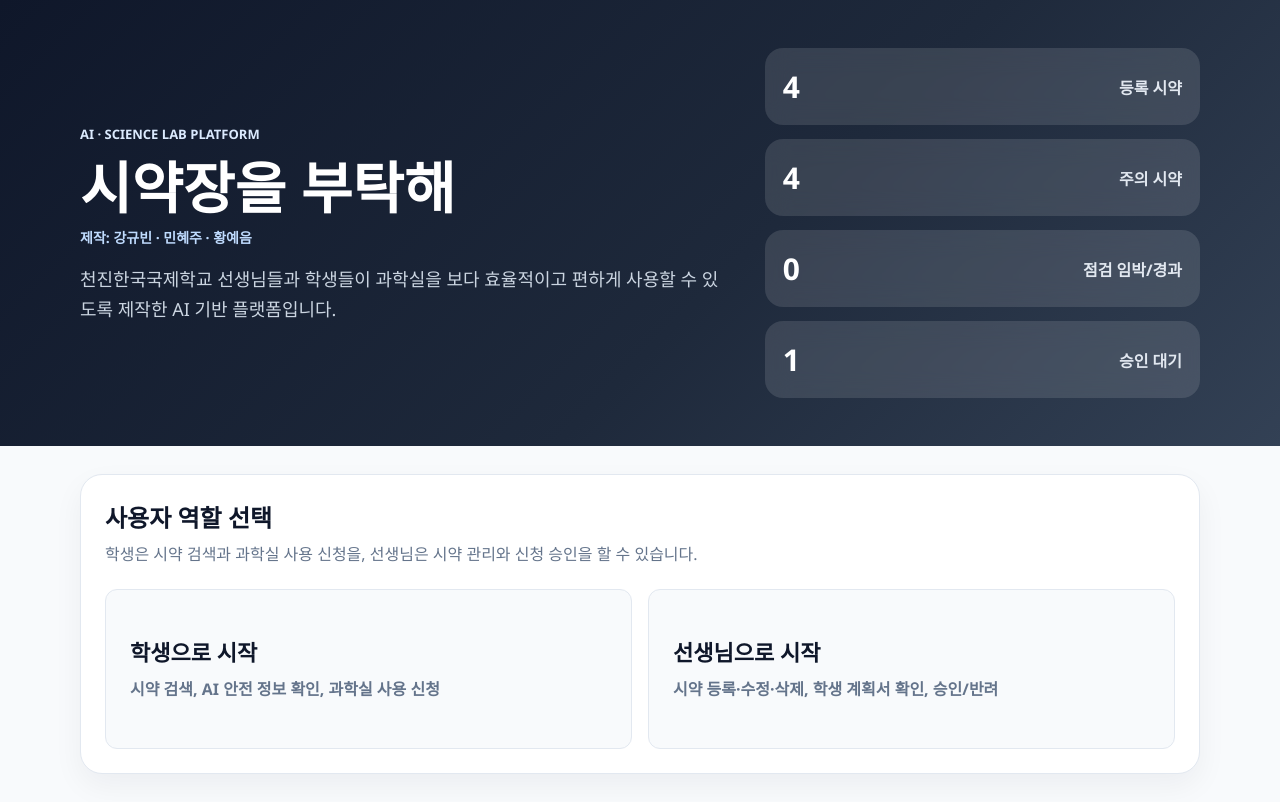
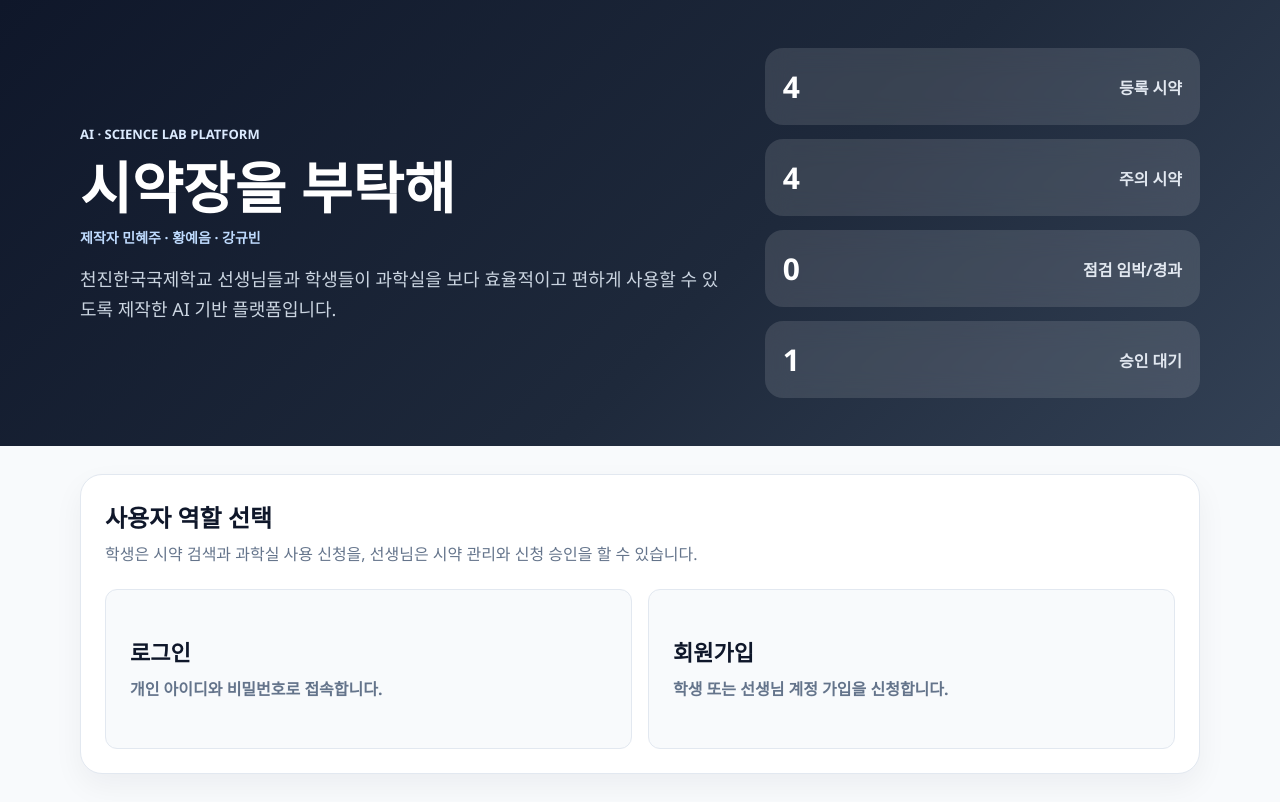
Before and after one commit to kangb-maker/kistchemistrymanager, a Flask app: page / in a window 1280 px wide. Run offline with Flask 3, Linux system fonts and the light colour scheme; data comes from the database, SQL or seed files in the repository.

Commit message:
Add files via upload

```diff
--- a/app.py
+++ b/app.py
@@ -5,12 +5,16 @@ import sqlite3
 from pathlib import Path
 
 from flask import Flask, jsonify, render_template, request, session
+from werkzeug.security import check_password_hash, generate_password_hash
 
 
 BASE_DIR = Path(__file__).resolve().parent
 DB_PATH = BASE_DIR / "lab.db"
 TEACHER_KEY = os.environ.get("TEACHER_KEY", "teacher1234")
 STUDENT_PASSWORD = os.environ.get("STUDENT_PASSWORD", "student1234")
+TEACHER_SIGNUP_KEY = os.environ.get("TEACHER_SIGNUP_KEY", "teacher-invite-2026")
+ADMIN_USERNAME = os.environ.get("ADMIN_USERNAME", "admin")
+ADMIN_PASSWORD = os.environ.get("ADMIN_PASSWORD", "admin1234")
 
 app = Flask(__name__)
 app.secret_key = os.environ.get("SECRET_KEY", "dev-secret-change-before-deploy")
@@ -44,6 +48,16 @@ REQUEST_FIELDS = [
     "created_at",
 ]
 
+USER_FIELDS = [
+    "id",
+    "username",
+    "name",
+    "student_id",
+    "role",
+    "status",
+    "created_at",
+]
+
 
 def get_db() -> sqlite3.Connection:
     conn = sqlite3.connect(DB_PATH)
@@ -70,6 +84,39 @@ def init_db() -> None:
             )
             """
         )
+
+        conn.execute(
+            """
+            CREATE TABLE IF NOT EXISTS users (
+                id INTEGER PRIMARY KEY AUTOINCREMENT,
+                username TEXT NOT NULL UNIQUE,
+                password_hash TEXT NOT NULL,
+                name TEXT NOT NULL,
+                student_id TEXT DEFAULT '',
+                role TEXT NOT NULL,
+                status TEXT NOT NULL DEFAULT 'pending',
+                created_at TEXT DEFAULT CURRENT_TIMESTAMP
+            )
+            """
+        )
+
+        admin = conn.execute(
+            "SELECT id FROM users WHERE username = ?",
+            (ADMIN_USERNAME,),
+        ).fetchone()
+        if admin is None:
+            conn.execute(
+                """
+                INSERT INTO users
+                    (username, password_hash, name, student_id, role, status)
+                VALUES (?, ?, ?, '', 'admin', 'approved')
+                """,
+                (
+                    ADMIN_USERNAME,
+                    generate_password_hash(ADMIN_PASSWORD),
+                    "최고 관리자",
+                ),
+            )
         ensure_column(conn, "reagents", "english_name", "TEXT DEFAULT ''")
         ensure_column(conn, "reagents", "chemical_code", "TEXT DEFAULT ''")
         ensure_column(conn, "reagents", "hazard_level", "TEXT DEFAULT ''")
@@ -142,7 +189,7 @@ def role() -> str | None:
 
 
 def require_teacher():
-    if role() != "teacher":
+    if role() not in {"teacher", "admin"}:
         return jsonify({"message": "선생님 관리자 권한이 필요합니다."}), 403
     return None
 
@@ -154,7 +201,115 @@ def index():
 
 @app.get("/api/session")
 def session_status():
-    return jsonify({"role": role(), "student": session.get("student")})
+    return jsonify(
+        {
+            "role": role(),
+            "student": session.get("student"),
+            "user": session.get("user"),
+        }
+    )
+
+
+@app.post("/api/register")
+def register():
+    data = request.get_json(silent=True) or {}
+    username = data.get("username", "").strip()
+    password = data.get("password", "")
+    name = data.get("name", "").strip()
+    student_id = data.get("student_id", "").strip()
+    requested_role = data.get("role", "student").strip()
+    invite_key = data.get("invite_key", "")
+    privacy_agreed = data.get("privacy_agreed") is True
+
+    if not privacy_agreed:
+        return jsonify({"message": "개인정보 수집 및 이용에 동의해야 합니다."}), 400
+    if requested_role not in {"student", "teacher"}:
+        return jsonify({"message": "가입 권한이 올바르지 않습니다."}), 400
+    if not username or not password or not name:
+        return jsonify({"message": "아이디, 비밀번호, 이름은 필수입니다."}), 400
+    if len(username) < 4:
+        return jsonify({"message": "아이디는 4자 이상이어야 합니다."}), 400
+    if len(password) < 8:
+        return jsonify({"message": "비밀번호는 8자 이상이어야 합니다."}), 400
+    if requested_role == "student" and not student_id:
+        return jsonify({"message": "학생은 학번을 입력해야 합니다."}), 400
+    if requested_role == "teacher" and invite_key != TEACHER_SIGNUP_KEY:
+        return jsonify({"message": "선생님 가입 초대키가 올바르지 않습니다."}), 401
+
+    with get_db() as conn:
+        duplicate = conn.execute(
+            "SELECT id FROM users WHERE username = ?",
+            (username,),
+        ).fetchone()
+        if duplicate:
+            return jsonify({"message": "이미 사용 중인 아이디입니다."}), 409
+
+        if student_id:
+            duplicate_student = conn.execute(
+                "SELECT id FROM users WHERE student_id = ?",
+                (student_id,),
+            ).fetchone()
+            if duplicate_student:
+                return jsonify({"message": "이미 등록된 학번입니다."}), 409
+
+        conn.execute(
+            """
+            INSERT INTO users
+                (username, password_hash, name, student_id, role, status)
+            VALUES (?, ?, ?, ?, ?, 'pending')
+            """,
+            (
+                username,
+                generate_password_hash(password),
+                name,
+                student_id,
+                requested_role,
+            ),
+        )
+
+    return jsonify({"message": "가입 신청이 완료되었습니다. 관리자 승인 후 로그인할 수 있습니다."}), 201
+
+
+@app.post("/api/login")
+def account_login():
+    data = request.get_json(silent=True) or {}
+    username = data.get("username", "").strip()
+    password = data.get("password", "")
+
+    with get_db() as conn:
+        user = conn.execute(
+            """
+            SELECT id, username, password_hash, name, student_id, role, status
+            FROM users
+            WHERE username = ?
+            """,
+            (username,),
+        ).fetchone()
+
+    if user is None or not check_password_hash(user["password_hash"], password):
+        return jsonify({"message": "아이디 또는 비밀번호가 올바르지 않습니다."}), 401
+    if user["status"] == "pending":
+        return jsonify({"message": "가입 승인 대기 중입니다."}), 403
+    if user["status"] == "rejected":
+        return jsonify({"message": "가입이 승인되지 않은 계정입니다."}), 403
+
+    session.clear()
+    session["user_id"] = user["id"]
+    session["role"] = user["role"]
+    session["user"] = {
+        "id": user["id"],
+        "username": user["username"],
+        "name": user["name"],
+        "student_id": user["student_id"],
+        "role": user["role"],
+    }
+    if user["role"] == "student":
+        session["student"] = {
+            "name": user["name"],
+            "student_id": user["student_id"],
+        }
+
+    return jsonify({"role": user["role"], "user": session["user"], "student": session.get("student")})
 
 
 @app.post("/api/login/student")
@@ -189,6 +344,77 @@ def teacher_login():
 def logout():
     session.clear()
     return jsonify({"role": None})
+
+
+@app.get("/api/users")
+def list_users():
+    if role() not in {"teacher", "admin"}:
+        return jsonify({"message": "회원 관리 권한이 필요합니다."}), 403
+
+    fields = ", ".join(USER_FIELDS)
+    with get_db() as conn:
+        if role() == "admin":
+            rows = conn.execute(
+                f"SELECT {fields} FROM users ORDER BY status DESC, id DESC"
+            ).fetchall()
+        else:
+            rows = conn.execute(
+                f"""
+                SELECT {fields}
+                FROM users
+                WHERE role = 'student'
+                ORDER BY status DESC, id DESC
+                """
+            ).fetchall()
+
+    return jsonify([row_dict(row, USER_FIELDS) for row in rows])
+
+
+@app.patch("/api/users/<int:user_id>")
+def update_user_status(user_id: int):
+    if role() not in {"teacher", "admin"}:
+        return jsonify({"message": "회원 관리 권한이 필요합니다."}), 403
+
+    data = request.get_json(silent=True) or {}
+    status = data.get("status", "").strip()
+    if status not in {"pending", "approved", "rejected"}:
+        return jsonify({"message": "회원 상태 값이 올바르지 않습니다."}), 400
+
+    with get_db() as conn:
+        target = conn.execute(
+            "SELECT id, role FROM users WHERE id = ?",
+            (user_id,),
+        ).fetchone()
+        if target is None:
+            return jsonify({"message": "회원을 찾을 수 없습니다."}), 404
+        if target["role"] in {"teacher", "admin"} and role() != "admin":
+            return jsonify({"message": "선생님 계정은 최고 관리자만 승인할 수 있습니다."}), 403
+        if target["role"] == "admin":
+            return jsonify({"message": "최고 관리자 상태는 변경할 수 없습니다."}), 400
+
+        conn.execute("UPDATE users SET status = ? WHERE id = ?", (status, user_id))
+        row = conn.execute(
+            f"SELECT {', '.join(USER_FIELDS)} FROM users WHERE id = ?",
+            (user_id,),
+        ).fetchone()
+
+    return jsonify(row_dict(row, USER_FIELDS))
+
+
+@app.delete("/api/users/<int:user_id>")
+def delete_user(user_id: int):
+    if role() != "admin":
+        return jsonify({"message": "최고 관리자 권한이 필요합니다."}), 403
+
+    with get_db() as conn:
+        target = conn.execute("SELECT role FROM users WHERE id = ?", (user_id,)).fetchone()
+        if target is None:
+            return jsonify({"message": "회원을 찾을 수 없습니다."}), 404
+        if target["role"] == "admin":
+            return jsonify({"message": "최고 관리자 계정은 삭제할 수 없습니다."}), 400
+        conn.execute("DELETE FROM users WHERE id = ?", (user_id,))
+
+    return jsonify({"message": "회원 계정이 삭제되었습니다."})
 
 
 @app.get("/api/reagents")
--- a/render.yaml
+++ b/render.yaml
@@ -11,3 +11,9 @@ services:
         value: teacher1234
       - key: STUDENT_PASSWORD
         value: student1234
+      - key: TEACHER_SIGNUP_KEY
+        value: teacher-invite-2026
+      - key: ADMIN_USERNAME
+        value: admin
+      - key: ADMIN_PASSWORD
+        value: change-this-admin-password
--- a/static/app.js
+++ b/static/app.js
@@ -18,6 +18,7 @@ const state = {
   student: null,
   reagents: [],
   requests: [],
+  users: [],
   query: "",
   editingId: null,
   teacherSection: null,
@@ -179,15 +180,18 @@ function analyzeExperimentPlan(reagentsText, safetyPlan) {
 }
 
 async function loadData() {
-  const [session, reagents, requests] = await Promise.all([
-    requestJson("/api/session"),
+  const session = await requestJson("/api/session");
+  const privileged = session.role === "teacher" || session.role === "admin";
+  const [reagents, requests, users] = await Promise.all([
     requestJson(`/api/reagents${state.query ? `?q=${encodeURIComponent(state.query)}` : ""}`),
     requestJson("/api/requests"),
+    privileged ? requestJson("/api/users") : Promise.resolve([]),
   ]);
   state.role = session.role;
   state.student = session.student;
   state.reagents = reagents;
   state.requests = requests;
+  state.users = users;
 }
 
 function dangerCount() {
@@ -218,18 +222,18 @@ function renderHome() {
   document.querySelector("#statPending").textContent = pendingCount();
 
   document.querySelector("#studentModeButton").addEventListener("click", () => {
-    document.querySelector("#studentLoginPanel").hidden = false;
-    document.querySelector("#teacherLoginPanel").hidden = true;
+    document.querySelector("#loginPanel").hidden = false;
+    document.querySelector("#signupPanel").hidden = true;
   });
-  document.querySelector("#teacherModeButton").addEventListener("click", () => {
-    document.querySelector("#teacherLoginPanel").hidden = false;
-    document.querySelector("#studentLoginPanel").hidden = true;
+  document.querySelector("#signupModeButton").addEventListener("click", () => {
+    document.querySelector("#signupPanel").hidden = false;
+    document.querySelector("#loginPanel").hidden = true;
   });
 
-  document.querySelector("#studentLoginForm").addEventListener("submit", async (event) => {
+  document.querySelector("#accountLoginForm").addEventListener("submit", async (event) => {
     event.preventDefault();
     try {
-      await requestJson("/api/login/student", {
+      await requestJson("/api/login", {
         method: "POST",
         body: JSON.stringify(Object.fromEntries(new FormData(event.currentTarget))),
       });
@@ -239,14 +243,27 @@ function renderHome() {
     }
   });
 
-  document.querySelector("#teacherLoginForm").addEventListener("submit", async (event) => {
+  const signupRole = document.querySelector("#signupRole");
+  signupRole.addEventListener("change", () => {
+    const isTeacher = signupRole.value === "teacher";
+    document.querySelector("#studentIdField").hidden = isTeacher;
+    document.querySelector("#teacherInviteField").hidden = !isTeacher;
+  });
+
+  document.querySelector("#signupForm").addEventListener("submit", async (event) => {
     event.preventDefault();
+    const formData = new FormData(event.currentTarget);
+    const payload = Object.fromEntries(formData);
+    payload.privacy_agreed = formData.get("privacy_agreed") === "on";
     try {
-      await requestJson("/api/login/teacher", {
+      const result = await requestJson("/api/register", {
         method: "POST",
-        body: JSON.stringify(Object.fromEntries(new FormData(event.currentTarget))),
+        body: JSON.stringify(payload),
       });
-      await refresh();
+      alert(result.message);
+      event.currentTarget.reset();
+      document.querySelector("#signupPanel").hidden = true;
+      document.querySelector("#loginPanel").hidden = false;
     } catch (error) {
       alert(error.message);
     }
@@ -258,7 +275,11 @@ function renderDashboard() {
   app.replaceChildren(template.content.cloneNode(true));
 
   const isStudent = state.role === "student";
-  document.querySelector("#dashboardTitle").textContent = isStudent ? `${state.student.name} 학생` : "선생님 관리자";
+  document.querySelector("#dashboardTitle").textContent = isStudent
+    ? `${state.student.name} 학생`
+    : state.role === "admin"
+      ? "최고 관리자"
+      : "선생님 관리자";
   document.querySelector("#dashboardSubtitle").textContent = isStudent
     ? "시약 정보를 조회하고 과학실 사용 신청서를 제출합니다."
     : "시약 목록과 학생 실험 계획서를 관리합니다.";
@@ -331,6 +352,7 @@ function renderTeacherDashboard() {
   const body = document.querySelector("#dashboardBody");
   if (state.teacherSection === "reagents") renderTeacherReagentManager(body);
   if (state.teacherSection === "requests") renderTeacherRequestManager(body);
+  if (state.teacherSection === "members") renderMemberManager(body);
 }
 
 function renderTeacherSectionPicker() {
@@ -352,6 +374,11 @@ function renderTeacherSectionPicker() {
           <span>대기·승인·반려 신청서를 따로 보고 처리합니다.</span>
           ${waiting ? `<em>${waiting}건 대기 중</em>` : ""}
         </button>
+        <button class="role-card" id="openMembersButton" type="button">
+          <strong>회원 가입 승인·관리</strong>
+          <span>가입 신청을 승인하거나 반려하고 계정 상태를 관리합니다.</span>
+          ${pendingUserCount() ? `<em>${pendingUserCount()}명 승인 대기</em>` : ""}
+        </button>
       </div>
     </section>
   `;
@@ -362,6 +389,10 @@ function renderTeacherSectionPicker() {
   });
   document.querySelector("#openRequestsButton").addEventListener("click", async () => {
     state.teacherSection = "requests";
+    await refresh();
+  });
+  document.querySelector("#openMembersButton").addEventListener("click", async () => {
+    state.teacherSection = "members";
     await refresh();
   });
 }
@@ -450,6 +481,101 @@ function renderTeacherRequestManager(body) {
     await refresh();
   });
   renderRequestList(true);
+}
+
+function pendingUserCount() {
+  return state.users.filter((user) => user.status === "pending").length;
+}
+
+function renderMemberManager(body) {
+  const pending = state.users.filter((user) => user.status === "pending");
+  const approved = state.users.filter((user) => user.status === "approved");
+  const rejected = state.users.filter((user) => user.status === "rejected");
+
+  body.className = "app-shell dashboard-grid";
+  body.innerHTML = `
+    <section class="panel teacher-toolbar">
+      <div>
+        <p class="eyebrow">Members</p>
+        <h2>회원 가입 승인·관리</h2>
+        <p class="muted">학생 계정은 선생님이 승인할 수 있고, 선생님 계정은 최고 관리자만 승인할 수 있습니다.</p>
+      </div>
+      <button class="secondary" id="backToTeacherMenu" type="button">선생님 메뉴로</button>
+    </section>
+    ${pending.length ? `<section class="notice-banner full-width"><strong>승인 대기 ${pending.length}명</strong><span>가입 정보를 확인한 뒤 승인 또는 반려하세요.</span></section>` : ""}
+    <section class="member-grid">
+      ${memberGroupHtml("승인 대기", pending, "pending")}
+      ${memberGroupHtml("승인된 회원", approved, "approved")}
+      ${memberGroupHtml("반려된 회원", rejected, "rejected")}
+    </section>
+  `;
+
+  document.querySelector("#backToTeacherMenu").addEventListener("click", async () => {
+    state.teacherSection = null;
+    await refresh();
+  });
+
+  body.querySelectorAll("[data-user-status]").forEach((button) => {
+    button.addEventListener("click", async () => {
+      await requestJson(`/api/users/${button.dataset.userId}`, {
+        method: "PATCH",
+        body: JSON.stringify({ status: button.dataset.userStatus }),
+      });
+      await refresh();
+    });
+  });
+
+  body.querySelectorAll("[data-delete-user]").forEach((button) => {
+    button.addEventListener("click", async () => {
+      if (!confirm("이 회원 계정을 삭제할까요?")) return;
+      await requestJson(`/api/users/${button.dataset.deleteUser}`, { method: "DELETE" });
+      await refresh();
+    });
+  });
+}
+
+function memberGroupHtml(title, users, status) {
+  return `
+    <section class="request-column" data-member-group="${status}">
+      <div class="request-column-head">
+        <h3>${title}</h3>
+        <span>${users.length}명</span>
+      </div>
+      <div class="request-stack">
+        ${users.length ? users.map(memberCardHtml).join("") : `<p class="empty compact">해당 회원이 없습니다.</p>`}
+      </div>
+    </section>
+  `;
+}
+
+function memberCardHtml(user) {
+  const roleLabel = user.role === "student" ? "학생" : user.role === "teacher" ? "선생님" : "최고 관리자";
+  const identity = user.student_id ? `학번 ${user.student_id}` : roleLabel;
+  const canDelete = state.role === "admin" && user.role !== "admin";
+
+  let actions = "";
+  if (user.role !== "admin") {
+    if (user.status === "pending") {
+      actions = `<button data-user-id="${user.id}" data-user-status="approved" type="button">승인</button><button class="danger" data-user-id="${user.id}" data-user-status="rejected" type="button">반려</button>`;
+    } else {
+      actions = `<button class="secondary" data-user-id="${user.id}" data-user-status="pending" type="button">승인 대기로 이동</button>`;
+    }
+    if (canDelete) actions += `<button class="danger" data-delete-user="${user.id}" type="button">계정 삭제</button>`;
+  }
+
+  return `
+    <article class="member-card">
+      <div class="card-head">
+        <div>
+          <h3>${user.name}</h3>
+          <p class="muted">@${user.username} · ${identity}</p>
+        </div>
+        <span class="status-badge">${roleLabel}</span>
+      </div>
+      <p class="member-date">가입 신청: ${user.created_at}</p>
+      ${actions ? `<div class="button-row">${actions}</div>` : ""}
+    </article>
+  `;
 }
 
 function renderSearchPanel(container, isTeacher) {
--- a/templates/index.html
+++ b/templates/index.html
@@ -14,7 +14,7 @@
         <div>
           <p class="pill">AI · Science Lab Platform</p>
           <h1>시약장을 부탁해</h1>
-          <p class="credits">제작: 강규빈 · 민혜주 · 황예음</p>
+          <p class="credits">제작자 민혜주 · 황예음 · 강규빈</p>
           <p class="lead">천진한국국제학교 선생님들과 학생들이 과학실을 보다 효율적이고 편하게 사용할 수 있도록 제작한 AI 기반 플랫폼입니다.</p>
         </div>
         <div class="stat-grid">
@@ -31,34 +31,52 @@
           <p class="muted">학생은 시약 검색과 과학실 사용 신청을, 선생님은 시약 관리와 신청 승인을 할 수 있습니다.</p>
           <div class="role-grid">
             <button class="role-card" id="studentModeButton" type="button">
-              <strong>학생으로 시작</strong>
-              <span>시약 검색, AI 안전 정보 확인, 과학실 사용 신청</span>
+              <strong>로그인</strong>
+              <span>개인 아이디와 비밀번호로 접속합니다.</span>
             </button>
-            <button class="role-card" id="teacherModeButton" type="button">
-              <strong>선생님으로 시작</strong>
-              <span>시약 등록·수정·삭제, 학생 계획서 확인, 승인/반려</span>
+            <button class="role-card" id="signupModeButton" type="button">
+              <strong>회원가입</strong>
+              <span>학생 또는 선생님 계정 가입을 신청합니다.</span>
             </button>
           </div>
         </section>
 
-        <section class="panel auth-panel" id="studentLoginPanel" hidden>
-          <h2>학생 로그인</h2>
-          <form id="studentLoginForm" class="form-grid three">
-            <input name="name" placeholder="이름" required />
-            <input name="student_id" placeholder="학번" required />
-            <input name="password" type="password" placeholder="학생 비밀번호" required />
-            <button type="submit">학생 로그인</button>
+        <section class="panel auth-panel" id="loginPanel" hidden>
+          <h2>개인 계정 로그인</h2>
+          <form id="accountLoginForm" class="form-grid two">
+            <input name="username" placeholder="아이디" autocomplete="username" required />
+            <input name="password" type="password" placeholder="비밀번호" autocomplete="current-password" required />
+            <button type="submit">로그인</button>
           </form>
-          <p class="hint">발표용 예시 학생 비밀번호: student1234</p>
+          <p class="hint">가입 승인을 받은 계정만 로그인할 수 있습니다.</p>
         </section>
 
-        <section class="panel auth-panel" id="teacherLoginPanel" hidden>
-          <h2>선생님 관리자 로그인</h2>
-          <form id="teacherLoginForm" class="form-grid two">
-            <input name="teacher_key" type="password" placeholder="교사 관리자 비밀번호" required />
-            <button type="submit">로그인</button>
+        <section class="panel auth-panel" id="signupPanel" hidden>
+          <h2>회원가입 신청</h2>
+          <form id="signupForm" class="signup-form">
+            <div class="form-grid two-equal">
+              <label>사용자 구분
+                <select name="role" id="signupRole">
+                  <option value="student">학생</option>
+                  <option value="teacher">선생님</option>
+                </select>
+              </label>
+              <label>이름<input name="name" placeholder="실명" required /></label>
+              <label>아이디<input name="username" minlength="4" placeholder="4자 이상" autocomplete="username" required /></label>
+              <label>비밀번호<input name="password" minlength="8" type="password" placeholder="8자 이상" autocomplete="new-password" required /></label>
+              <label id="studentIdField">학번<input name="student_id" placeholder="예: 30201" /></label>
+              <label id="teacherInviteField" hidden>선생님 가입 초대키<input name="invite_key" type="password" placeholder="담당 관리자에게 문의" /></label>
+            </div>
+            <div class="privacy-box">
+              <strong>개인정보 수집 및 이용 안내</strong>
+              <p>수집 항목: 이름, 학번, 아이디, 비밀번호 해시, 사용자 권한</p>
+              <p>이용 목적: 사용자 확인, 과학실 신청 및 승인 관리</p>
+              <p>보유 기간: 재학·재직 기간 또는 회원 탈퇴 시까지</p>
+              <label class="check-label"><input name="privacy_agreed" type="checkbox" /> 위 내용을 확인했고 수집 및 이용에 동의합니다.</label>
+            </div>
+            <button type="submit">가입 신청하기</button>
           </form>
-          <p class="hint">발표용 예시 교사 비밀번호: teacher1234</p>
+          <p class="hint">가입 후 선생님 또는 최고 관리자의 승인이 필요합니다.</p>
         </section>
       </section>
     </template>
```
Also changed, not shown: DEPLOY.md (+3 -0 lines), static/styles.css (+70 -0 lines).
